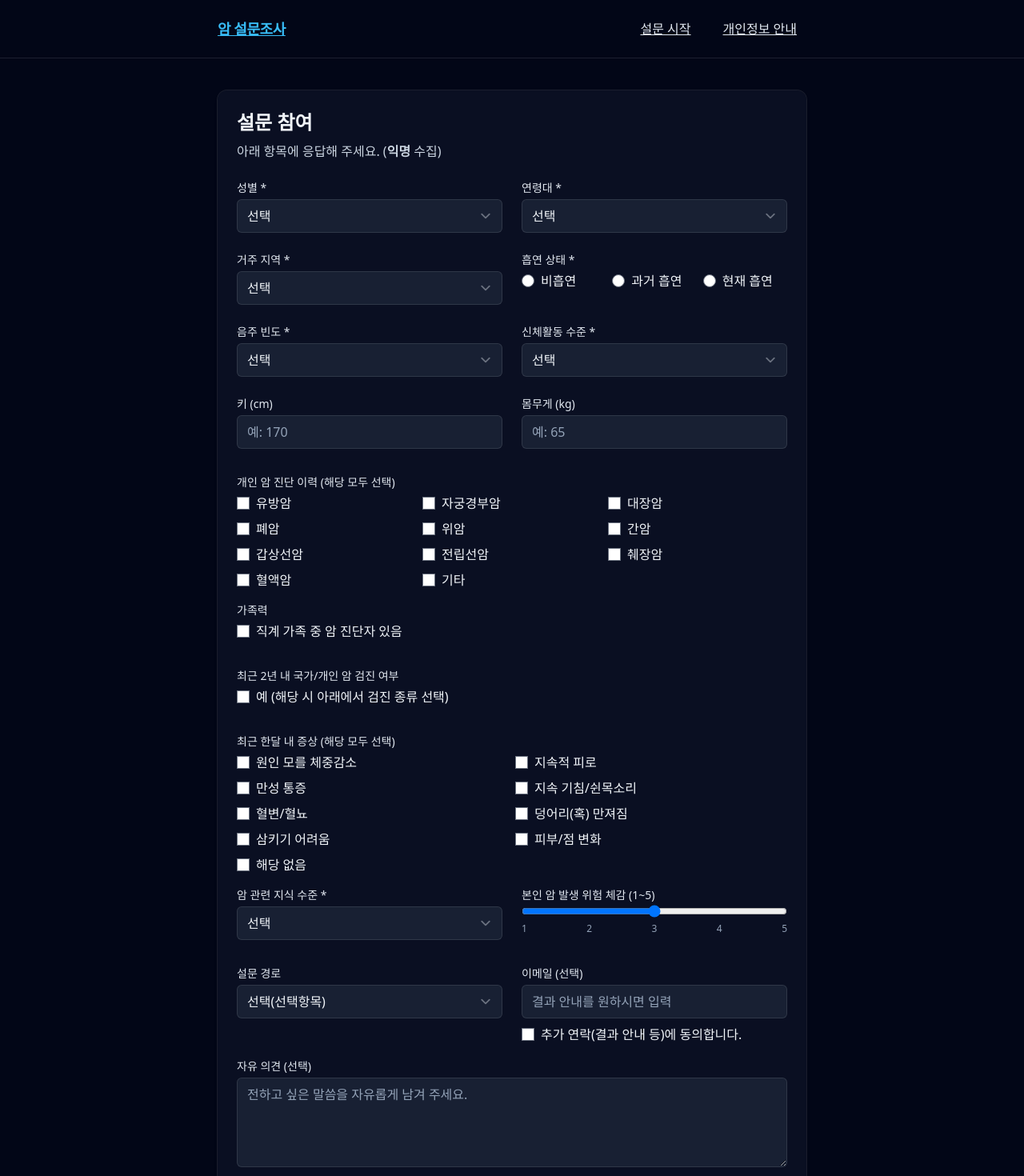
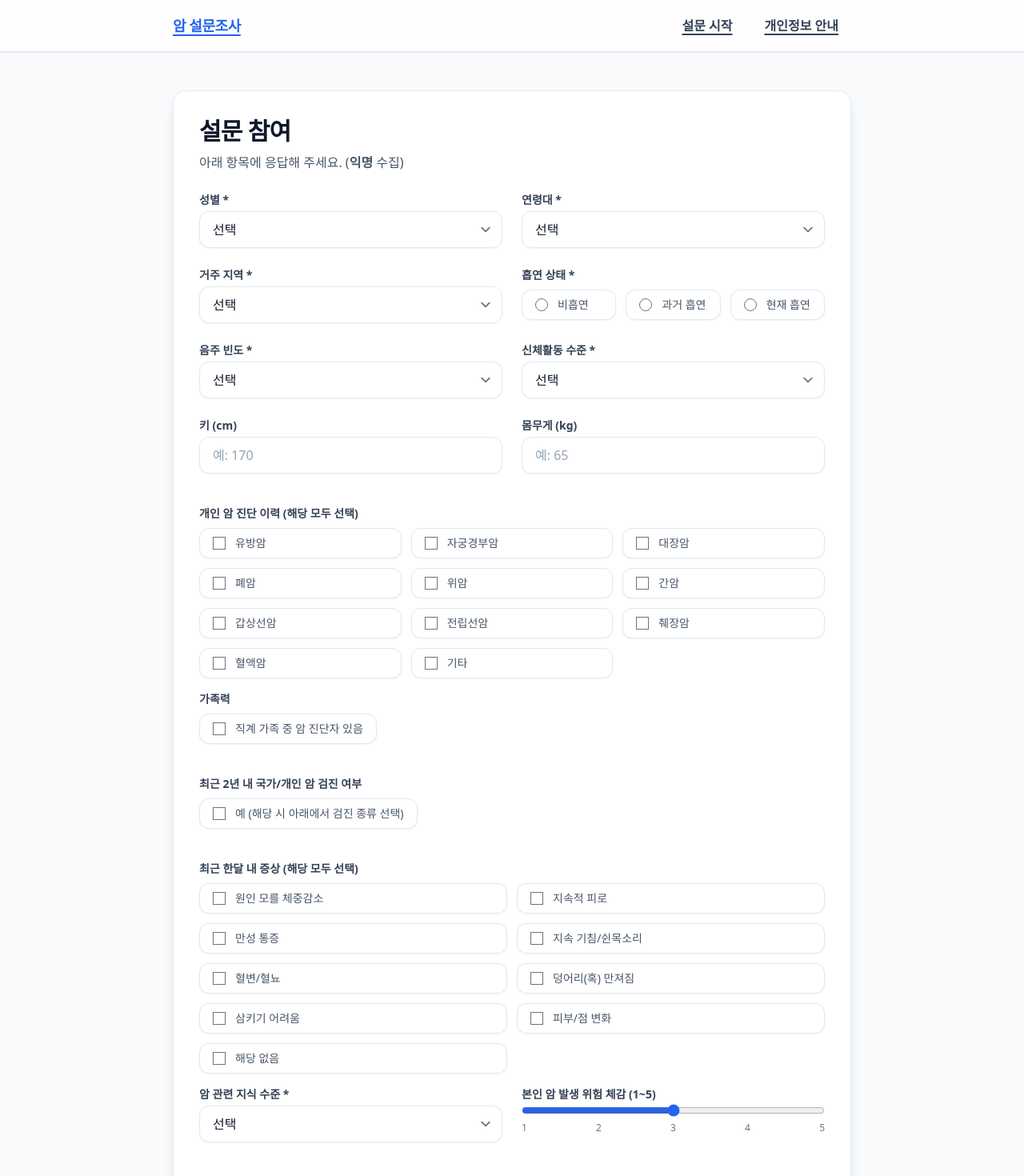
Before and after one commit to songsongvely/cancersurvey, a Next.js app: page /survey in a window 1280 px wide. Shown: the top 1470 px of the page at 80% size. Built offline with nearby package versions, Linux system fonts and the light colour scheme.

Commit message:
style: refresh survey UI with light theme

```diff
--- a/app/globals.css
+++ b/app/globals.css
@@ -2,35 +2,51 @@
 @tailwind components;
 @tailwind utilities;
 
-:root { --bg: #0b1220; --panel: #0f172a; --muted: #94a3b8; }
+:root { color-scheme: light; }
 html, body { height: 100%; }
-body { @apply bg-slate-950 text-slate-100 antialiased; }
-a { @apply text-sky-400 hover:text-sky-300 underline; }
-
-.container-narrow { @apply max-w-3xl mx-auto px-4; }
-
-.card {
-  @apply bg-slate-900/60 ring-1 ring-white/10 rounded-xl p-6 shadow-md;
+body {
+  @apply bg-slate-50 text-slate-900 antialiased font-sans;
+  @apply selection:bg-blue-100 selection:text-blue-900;
+}
+a {
+  @apply text-blue-600 hover:text-blue-500 underline decoration-2 underline-offset-4 transition-colors;
 }
 
-.label { @apply block text-sm font-medium text-slate-200; }
-.helper { @apply text-xs text-slate-400 mt-1; }
-.error { @apply text-sm text-rose-400 mt-1; }
+.container-narrow { @apply max-w-4xl mx-auto px-6; }
+
+.card { @apply bg-white border border-slate-200/80 rounded-2xl p-8 shadow-lg; }
+
+.label { @apply block text-sm font-semibold text-slate-700; }
+.helper { @apply text-xs text-slate-500 mt-1; }
+.error { @apply text-sm text-rose-500 mt-1; }
 
 .input {
-  @apply mt-1 block w-full rounded-md bg-slate-800/70 text-slate-100
-         placeholder-slate-400 border border-white/10 focus:border-sky-400 focus:ring-sky-400;
+  @apply mt-1 block w-full rounded-xl border border-slate-200 bg-white px-4 py-2.5 text-slate-900
+         placeholder:text-slate-400 shadow-sm focus:border-blue-500 focus:ring-2 focus:ring-blue-100 focus:outline-none transition;
 }
 
 .btn {
-  @apply inline-flex items-center justify-center rounded-md px-4 py-2 font-medium
-         bg-sky-600 hover:bg-sky-500 focus:outline-none focus:ring-2 focus:ring-sky-400 disabled:opacity-60 disabled:cursor-not-allowed;
+  @apply inline-flex items-center justify-center rounded-xl px-5 py-2.5 font-semibold text-white
+         bg-blue-600 hover:bg-blue-500 focus-visible:ring-2 focus-visible:ring-blue-200 focus-visible:ring-offset-2 focus-visible:ring-offset-white
+         shadow-lg transition-all disabled:opacity-60 disabled:cursor-not-allowed;
 }
 .btn-ghost {
-  @apply inline-flex items-center justify-center rounded-md px-3 py-2 font-medium
-         text-slate-200 hover:bg-white/5 focus:outline-none focus:ring-2 focus:ring-sky-400;
+  @apply inline-flex items-center justify-center rounded-xl px-4 py-2.5 font-semibold text-slate-700
+         bg-transparent hover:bg-slate-100 focus-visible:outline focus-visible:outline-2 focus-visible:outline-offset-2 focus-visible:outline-slate-300 transition-colors;
 }
-.badge { @apply inline-flex items-center rounded-full bg-white/10 px-2.5 py-0.5 text-xs text-slate-200; }
-.progress-wrap { @apply w-full h-2 bg-white/10 rounded-full; }
-.progress-bar { @apply h-2 bg-sky-500 rounded-full; }
-hr { @apply border-white/10; }
+.badge {
+  @apply inline-flex items-center rounded-full bg-blue-50 px-3 py-1 text-xs font-medium text-blue-700;
+}
+.progress-wrap { @apply w-full h-2 bg-slate-200 rounded-full overflow-hidden; }
+.progress-bar { @apply h-full bg-blue-500 rounded-full; }
+hr { @apply border-slate-200; }
+
+.choice-tile {
+  @apply inline-flex items-center gap-3 rounded-xl border border-slate-200 bg-white px-4 py-2 text-sm font-medium text-slate-600 shadow-sm transition-colors;
+}
+.choice-tile:hover {
+  @apply border-blue-400 text-blue-600;
+}
+.choice-tile input {
+  @apply accent-blue-600;
+}
--- a/app/layout.tsx
+++ b/app/layout.tsx
@@ -11,22 +11,26 @@ export const metadata: Metadata = {
 export default function RootLayout({ children }: { children: React.ReactNode }) {
   return (
     <html lang="ko">
-      <body>
-        <header className="border-b border-white/10">
-          <div className="container-narrow py-4 flex items-center justify-between">
-            <Link href="/" className="text-lg font-semibold tracking-tight">
+      <body className="min-h-screen bg-slate-50 text-slate-900">
+        <div className="flex min-h-screen flex-col">
+          <header className="border-b border-slate-200 bg-white/80 backdrop-blur shadow-sm">
+            <div className="container-narrow flex h-16 items-center justify-between">
+              <Link href="/" className="text-lg font-semibold tracking-tight hover:text-blue-600 transition-colors">
                 암 설문조사
               </Link>
-            <nav className="space-x-4">
+              <nav className="flex gap-2">
                 <Link className="btn-ghost" href="/survey">설문 시작</Link>
                 <Link className="btn-ghost" href="/privacy">개인정보 안내</Link>
               </nav>
             </div>
           </header>
-        <main className="container-narrow py-10">{children}</main>
-        <footer className="container-narrow py-10 text-sm text-slate-400">
+          <main className="container-narrow flex-1 py-12">{children}</main>
+          <footer className="border-t border-slate-200 bg-white/80">
+            <div className="container-narrow py-10 text-sm text-slate-500">
               <p>© {new Date().getFullYear()} Cancer Survey. 이 웹사이트는 연구 및 서비스 개선 목적의 익명 설문을 위해 제작되었습니다.</p>
+            </div>
           </footer>
+        </div>
       </body>
     </html>
   )
--- a/app/page.tsx
+++ b/app/page.tsx
@@ -4,13 +4,16 @@ import ConsentPanel from '@/components/ConsentPanel'
 export default function HomePage() {
   return (
     <div className="space-y-8">
-      <section className="card">
-        <h1 className="text-2xl font-semibold">암 설문조사</h1>
-        <p className="mt-4 text-slate-300">
+      <section className="card space-y-5">
+        <div className="space-y-2">
+          <span className="badge uppercase tracking-wide">Cancer Insight Survey</span>
+          <h1 className="text-3xl font-semibold tracking-tight">암 설문조사</h1>
+        </div>
+        <p className="text-slate-600 leading-relaxed">
           본 설문은 암 예방, 진단, 검진, 생활습관과 관련된 인식을 파악하기 위한 <b>익명</b> 조사입니다.
           설문 결과는 통계 분석 및 서비스 개선에만 사용되며, 의료적 진단이나 치료를 제공하지 않습니다.
         </p>
-        <div className="mt-6 flex gap-3">
+        <div className="flex flex-wrap gap-3">
           <Link href="/survey" className="btn">설문 시작</Link>
           <Link href="/privacy" className="btn-ghost">개인정보 안내</Link>
         </div>
--- a/app/survey/page.tsx
+++ b/app/survey/page.tsx
@@ -4,10 +4,12 @@ export const dynamic = 'force-dynamic'
 
 export default function SurveyPage() {
   return (
-    <div className="card">
-      <h1 className="text-2xl font-semibold">설문 참여</h1>
-      <p className="mt-2 text-slate-300">아래 항목에 응답해 주세요. (<b>익명</b> 수집)</p>
-      <div className="mt-6">
+    <div className="card space-y-6">
+      <div className="space-y-2">
+        <h1 className="text-3xl font-semibold tracking-tight">설문 참여</h1>
+        <p className="text-slate-600 leading-relaxed">아래 항목에 응답해 주세요. (<b>익명</b> 수집)</p>
+      </div>
+      <div>
         <SurveyForm />
       </div>
     </div>
--- a/app/survey/survey-form.tsx
+++ b/app/survey/survey-form.tsx
@@ -61,7 +61,7 @@ export default function SurveyForm() {
   };
 
   return (
-    <form onSubmit={handleSubmit(onSubmit)} className="space-y-8">
+    <form onSubmit={handleSubmit(onSubmit)} className="space-y-10">
       <section className="grid grid-cols-1 md:grid-cols-2 gap-6">
         <div>
           <label className="label">성별 *</label>
@@ -126,8 +126,8 @@ export default function SurveyForm() {
 
         <div>
           <label className="label">흡연 상태 *</label>
-          <div className="mt-1 grid grid-cols-3 gap-2">
-            <label className="inline-flex items-center gap-2">
+          <div className="mt-2 grid grid-cols-1 gap-3 sm:grid-cols-3">
+            <label className="choice-tile">
               <input
                 type="radio"
                 value="NEVER"
@@ -135,7 +135,7 @@ export default function SurveyForm() {
               />
               비흡연
             </label>
-            <label className="inline-flex items-center gap-2">
+            <label className="choice-tile">
               <input
                 type="radio"
                 value="FORMER"
@@ -143,7 +143,7 @@ export default function SurveyForm() {
               />
               과거 흡연
             </label>
-            <label className="inline-flex items-center gap-2">
+            <label className="choice-tile">
               <input
                 type="radio"
                 value="CURRENT"
@@ -222,9 +222,9 @@ export default function SurveyForm() {
       <section className="space-y-4">
         <div>
           <label className="label">개인 암 진단 이력 (해당 모두 선택)</label>
-          <div className="mt-1 grid grid-cols-2 md:grid-cols-3 gap-2">
+          <div className="mt-2 grid grid-cols-1 gap-3 md:grid-cols-3">
             {CANCER_TYPES.map((t) => (
-              <label key={t} className="inline-flex items-center gap-2">
+              <label key={t} className="choice-tile">
                 <input
                   type="checkbox"
                   value={t}
@@ -238,8 +238,8 @@ export default function SurveyForm() {
 
         <div>
           <label className="label">가족력</label>
-          <div className="mt-1">
-            <label className="inline-flex items-center gap-2">
+          <div className="mt-2">
+            <label className="choice-tile">
               <input type="checkbox" {...register("familyHistory")} />
               직계 가족 중 암 진단자 있음
             </label>
@@ -250,7 +250,7 @@ export default function SurveyForm() {
       <section className="space-y-4">
         <div>
           <label className="label">최근 2년 내 국가/개인 암 검진 여부</label>
-          <label className="inline-flex items-center gap-2 mt-1">
+          <label className="choice-tile mt-2">
             <input type="checkbox" {...register("screeningRecent")} />예 (해당
             시 아래에서 검진 종류 선택)
           </label>
@@ -258,9 +258,9 @@ export default function SurveyForm() {
         {screeningRecent && (
           <div>
             <label className="label">검진 종류 (해당 모두 선택)</label>
-            <div className="mt-1 grid grid-cols-1 md:grid-cols-2 gap-2">
+            <div className="mt-2 grid grid-cols-1 gap-3 md:grid-cols-2">
               {SCREENING_TYPES.map((t) => (
-                <label key={t} className="inline-flex items-center gap-2">
+                <label key={t} className="choice-tile">
                   <input
                     type="checkbox"
                     value={t}
@@ -277,9 +277,9 @@ export default function SurveyForm() {
       <section className="space-y-4">
         <div>
           <label className="label">최근 한달 내 증상 (해당 모두 선택)</label>
-          <div className="mt-1 grid grid-cols-1 md:grid-cols-2 gap-2">
+          <div className="mt-2 grid grid-cols-1 gap-3 md:grid-cols-2">
             {SYMPTOMS.map((t) => (
-              <label key={t} className="inline-flex items-center gap-2">
+              <label key={t} className="choice-tile">
                 <input type="checkbox" value={t} {...register("symptoms")} />
                 {t}
               </label>
@@ -305,14 +305,14 @@ export default function SurveyForm() {
           <div>
             <label className="label">본인 암 발생 위험 체감 (1~5)</label>
             <input
-              className="w-full"
+              className="w-full accent-blue-600"
               type="range"
               min={1}
               max={5}
               step={1}
               {...register("riskPerception")}
             />
-            <div className="flex justify-between text-xs text-slate-400">
+            <div className="flex justify-between text-xs text-slate-500">
               {[1, 2, 3, 4, 5].map((n) => (
                 <span key={n}>{n}</span>
               ))}
@@ -346,7 +346,7 @@ export default function SurveyForm() {
               {...register("email")}
             />
             {errors.email && <p className="error">{errors.email.message}</p>}
-            <label className="inline-flex items-center gap-2 mt-2">
+            <label className="choice-tile mt-3">
               <input type="checkbox" {...register("consentFollowup")} />
               추가 연락(결과 안내 등)에 동의합니다.
             </label>
@@ -367,7 +367,7 @@ export default function SurveyForm() {
       </section>
 
       <section className="space-y-3">
-        <label className="inline-flex items-start gap-2">
+        <label className="choice-tile items-start">
           <input type="checkbox" {...register("consent")} />
           <span>
             <b>참여 및 개인정보 처리에 동의</b>합니다. 본 설문은 익명으로
@@ -380,7 +380,7 @@ export default function SurveyForm() {
           <button className="btn" type="submit" disabled={isSubmitting}>
             제출
           </button>
-          <span className="text-xs text-slate-400">
+          <span className="text-xs text-slate-500">
             제출을 누르면 위 내용에 동의한 것으로 간주됩니다.
           </span>
         </div>
```
Also changed, not shown: app/admin/page.tsx (+22 -22 lines), app/privacy/page.tsx (+10 -8 lines), app/thanks/page.tsx (+6 -4 lines). Lines whose indentation alone changed are shown as unchanged.
